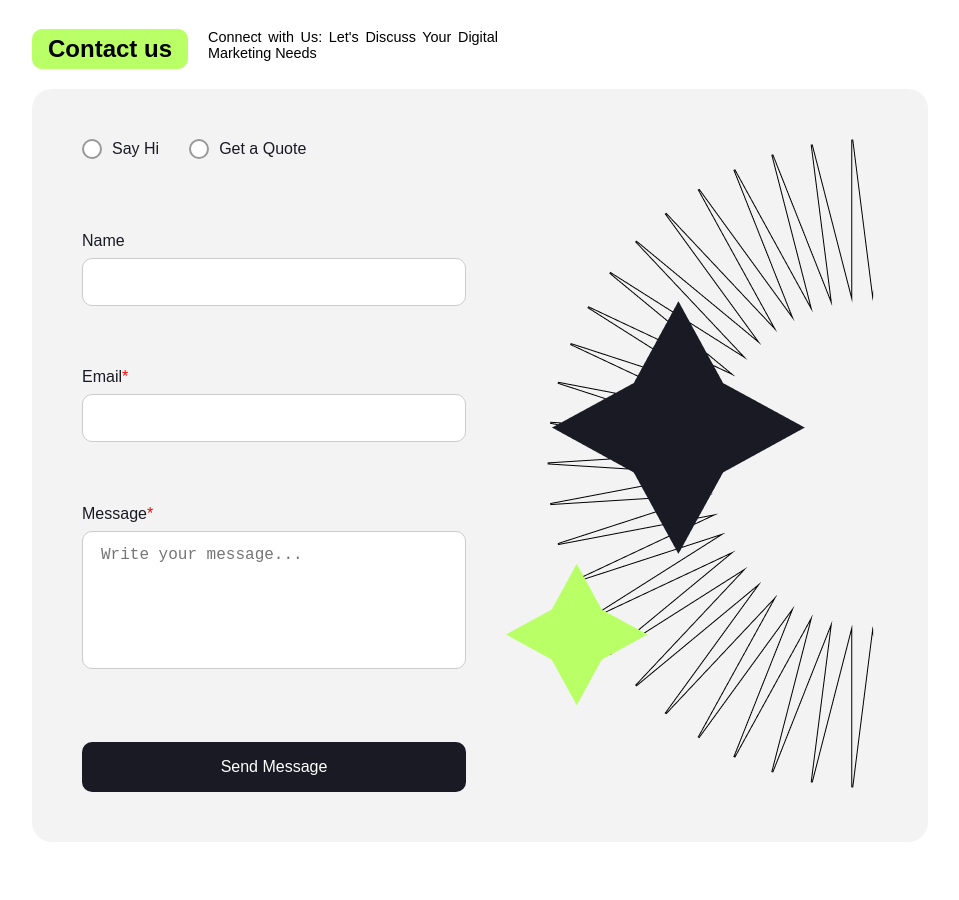
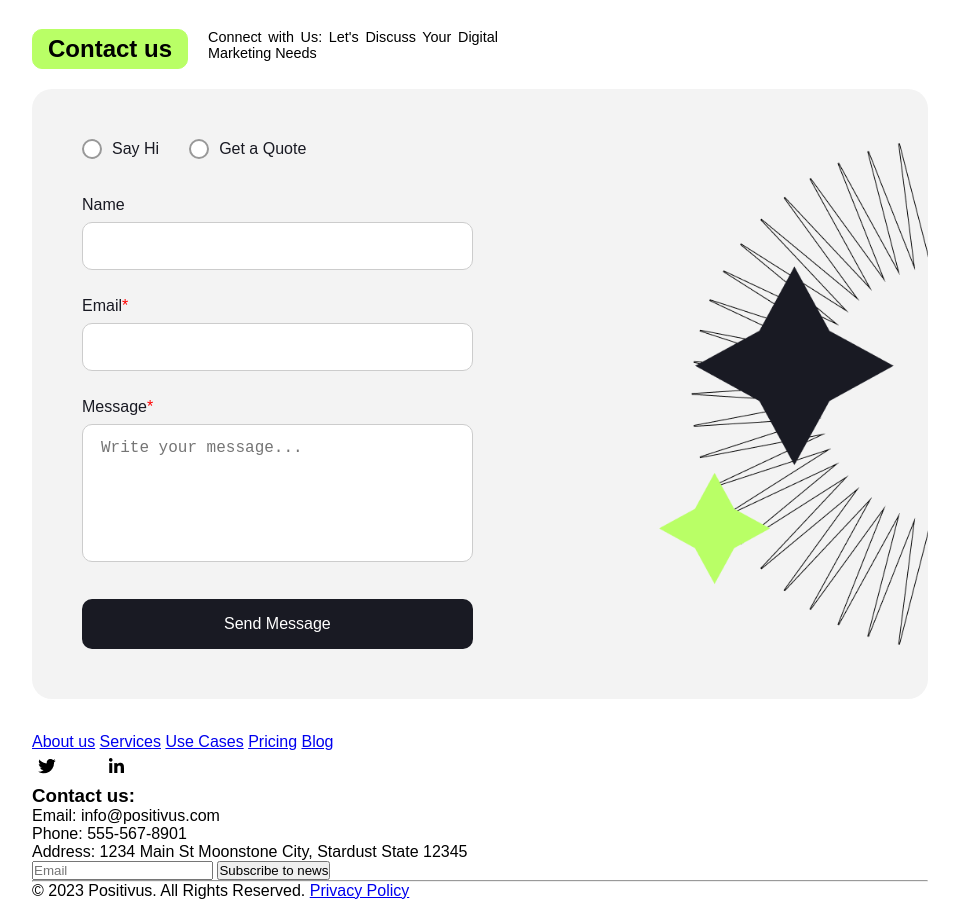
Before and after one commit to MiLenaCreator/Pozitivus, a plain HTML site: page home.html in a window 1280 px wide. Shown: the part 4320-5220 px from the top of the page, without its empty margins (160-1119 px from the left). Before the commit the page ends 5162 px from the top, so only its background shows below. Drawn offline with Linux system fonts and the light colour scheme; files whose address does not match are found by name.

Commit message:
first page footer without css

```diff
--- a/Styles/style_home.css
+++ b/Styles/style_home.css
@@ -795,7 +795,7 @@ input[type="radio"] {
 
 /* Правая колонка с изображением */
 .form-image {
-  width: 30%;
+  /* width: 30%; */
   display: flex;
   justify-content: flex-end;
   align-items: center;
@@ -804,7 +804,8 @@ input[type="radio"] {
 }
 
 .form-image img {
-  width: 100%;
+  width: 80%;
+  height: 80%;
   max-width:none;
   height: auto;
   border-radius: 20px;
--- a/home.html
+++ b/home.html
@@ -501,10 +501,43 @@
             </div>
             <button type="submit" class="form-button">Send Message</button>
         </div>
-        <div class="forn-image">
+        <div class="form-image">
             <img src="Images/Images_Home/Illustration_form.png" alt="contact-img">
         </div>
      </section>
+     <footer class="footer">
+        <div class="top-footer">
+            <div class="footer-left">
+                <div class="footer-logo"><img src= "Images/Images_Home/Logo_white.png" alt="Logo-footer"></div>
+            </div>
+            <nav class="footer-menu">
+                <a href="About.html">About us</a>
+                <a href="Services.html">Services</a>
+                <a href="UseCases.html">Use Cases</a>
+                <a href="Pricing.html">Pricing</a>
+                <a href="Blog.html">Blog</a>
+            </nav>
+            <div class="footer-social-seti">
+                <a href="https://x.com/i/flow/login?redirect_after_login=%2Fexplore" target="_blank"><img src="Images/Images_Home/Twitter_White.png" alt="Twitter"></a>
+                <a href="https://www.facebook.com/?locale=ru_RU" target="_blank"><img src="Images/Images_Home/facebook_white.png" alt="Facebook"></a>
+                <a href="https://www.linkedin.com/home" target="_blank"><img src="Images/Images_Home/linkdln_white.png" alt="LinkeDLN"></a>
+            </div>
+        </div>
+        <div class="middle-footer">
+            <div class="contact">
+                <h3>Contact us:</h3>
+                <p>Email: info@positivus.com</p>
+                <p>Phone: 555-567-8901</p>
+                <p>Address: 1234 Main St Moonstone City, Stardust State 12345</p>
+            </div>
+            <div class="subscribe">
+                <input type="email" id="email" placeholder="Email">
+                <button type="submit" class="subscribe-button">Subscribe to news</button>
+            </div>
+            <hr>
+            <div class="copy-footer">&copy 2023 Positivus. All Rights Reserved. <a href="PrivacyPolicy.html">Privacy Policy</a></div>
+        </div>
+     </footer>
 </div>
 </body>
 </html>
```
Also changed, not shown: Images/Images_Home/Logo_white.png (added), Images/Images_Home/Twitter_White.png (renamed from Images/Images_Home/Social icon (3).png), Images/Images_Home/facebook_white.png (renamed from Images/Images_Home/Social icon (2).png), Images/Images_Home/linkdln_white.png (renamed from Images/Images_Home/Social icon (1).png).
